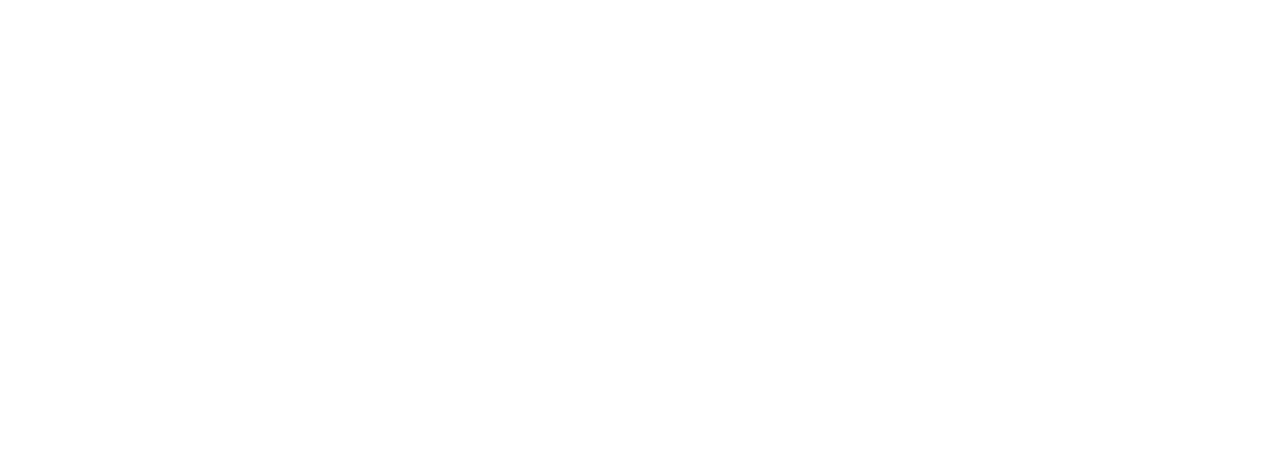
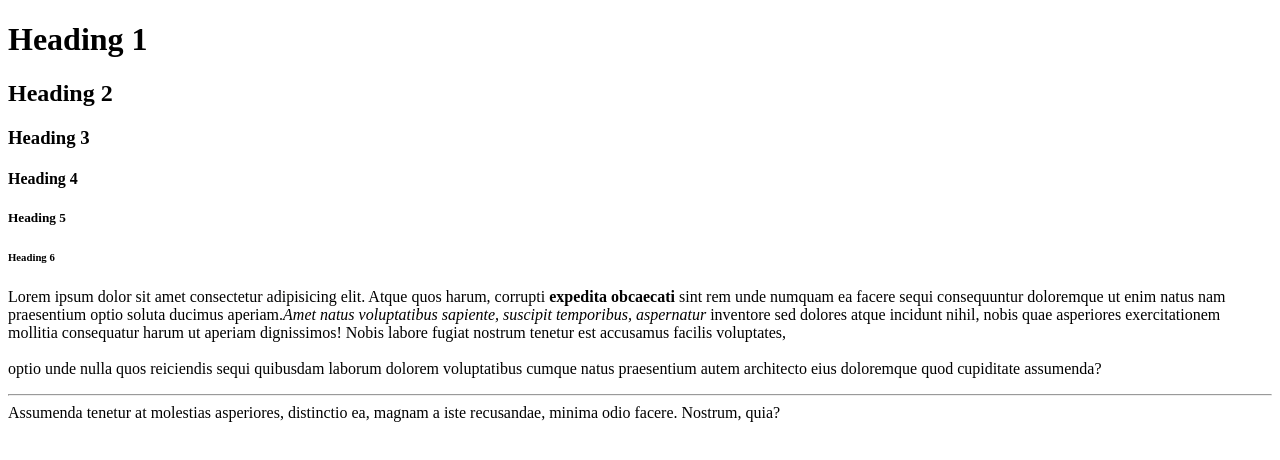
Before and after one commit to ranameenu/structure-html5, a plain HTML site: page 01_basic_html_layout.html in a window 1280 px wide. Drawn offline with Linux system fonts and the light colour scheme.

Commit message:
heading, paragraph, typography

```diff
--- a/01_basic_html_layout.html
+++ b/01_basic_html_layout.html
@@ -11,7 +11,38 @@
     />
     <!-- Do Not Index web page -->
     <meta name="robots" content="NOINDEX, NOFOLLOW" />
-    <title>Meta Tags</title>
+    <title>Heading, Paragraph, Typography</title>
   </head>
-  <body></body>
+  <body>
+    <!--Headings -->
+    <h1>Heading 1</h1>
+    <h2>Heading 2</h2>
+    <h3>Heading 3</h3>
+    <h4>Heading 4</h4>
+    <h5>Heading 5</h5>
+    <h6>Heading 6</h6>
+
+    <!-- Paragraphs -->
+    <p>
+      Lorem ipsum dolor sit amet consectetur adipisicing elit. Atque quos harum,
+      corrupti <strong>expedita obcaecati</strong> sint rem unde numquam ea
+      facere sequi consequuntur doloremque ut enim natus nam praesentium optio
+      soluta ducimus aperiam.<em
+        >Amet natus voluptatibus sapiente, suscipit temporibus, aspernatur</em
+      >
+      inventore sed dolores atque incidunt nihil, nobis quae asperiores
+      exercitationem mollitia consequatur harum ut aperiam dignissimos! Nobis
+      labore fugiat nostrum tenetur est accusamus facilis voluptates,
+      <!-- Line break -->
+      <br />
+      <br />
+      optio unde nulla quos reiciendis sequi quibusdam laborum dolorem
+      voluptatibus cumque natus praesentium autem architecto eius doloremque
+      quod cupiditate assumenda?
+      <!-- Horizontal line -->
+      <hr>
+      Assumenda tenetur at molestias asperiores, distinctio ea, magnam a iste
+      recusandae, minima odio facere. Nostrum, quia?
+    </p>
+  </body>
 </html>
```
